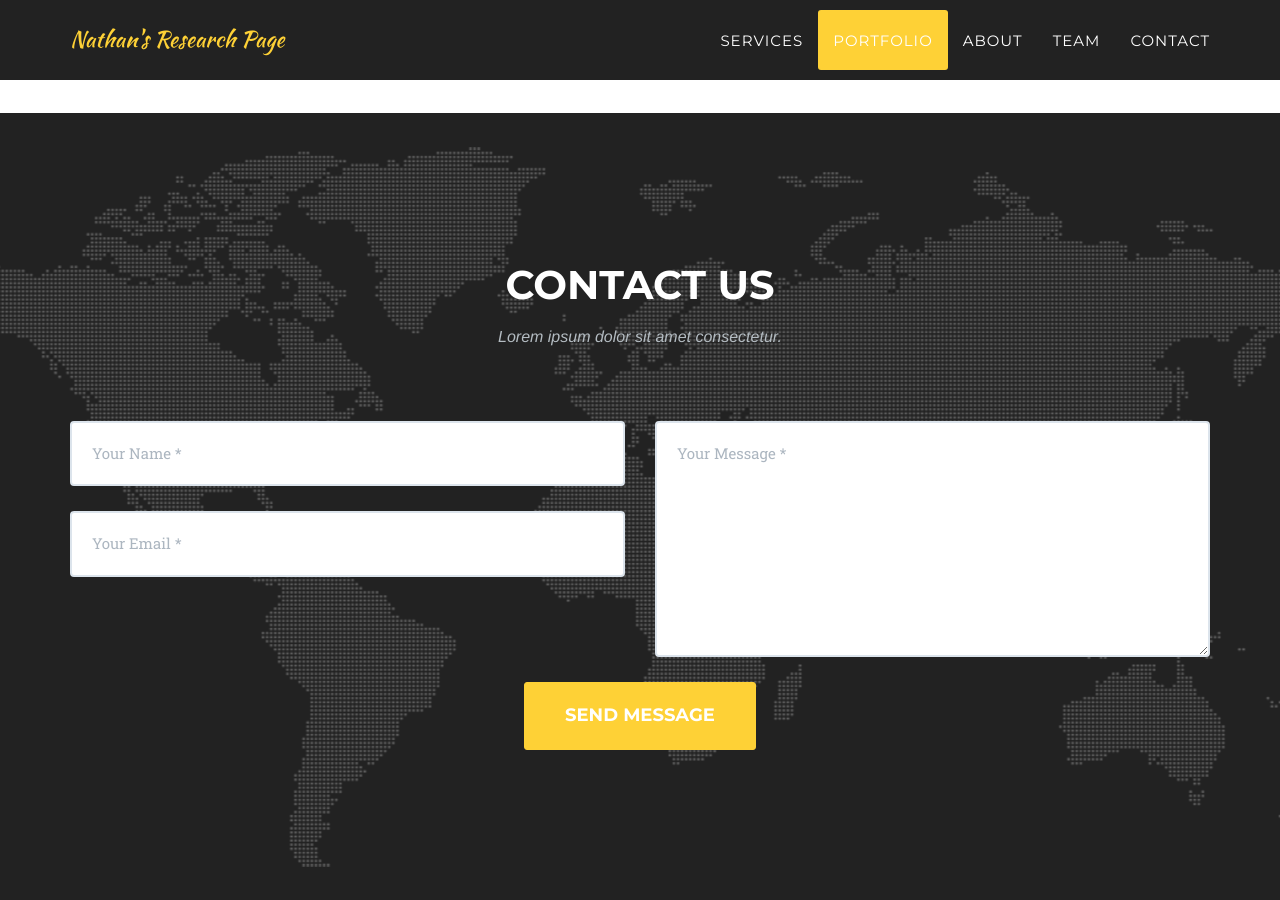
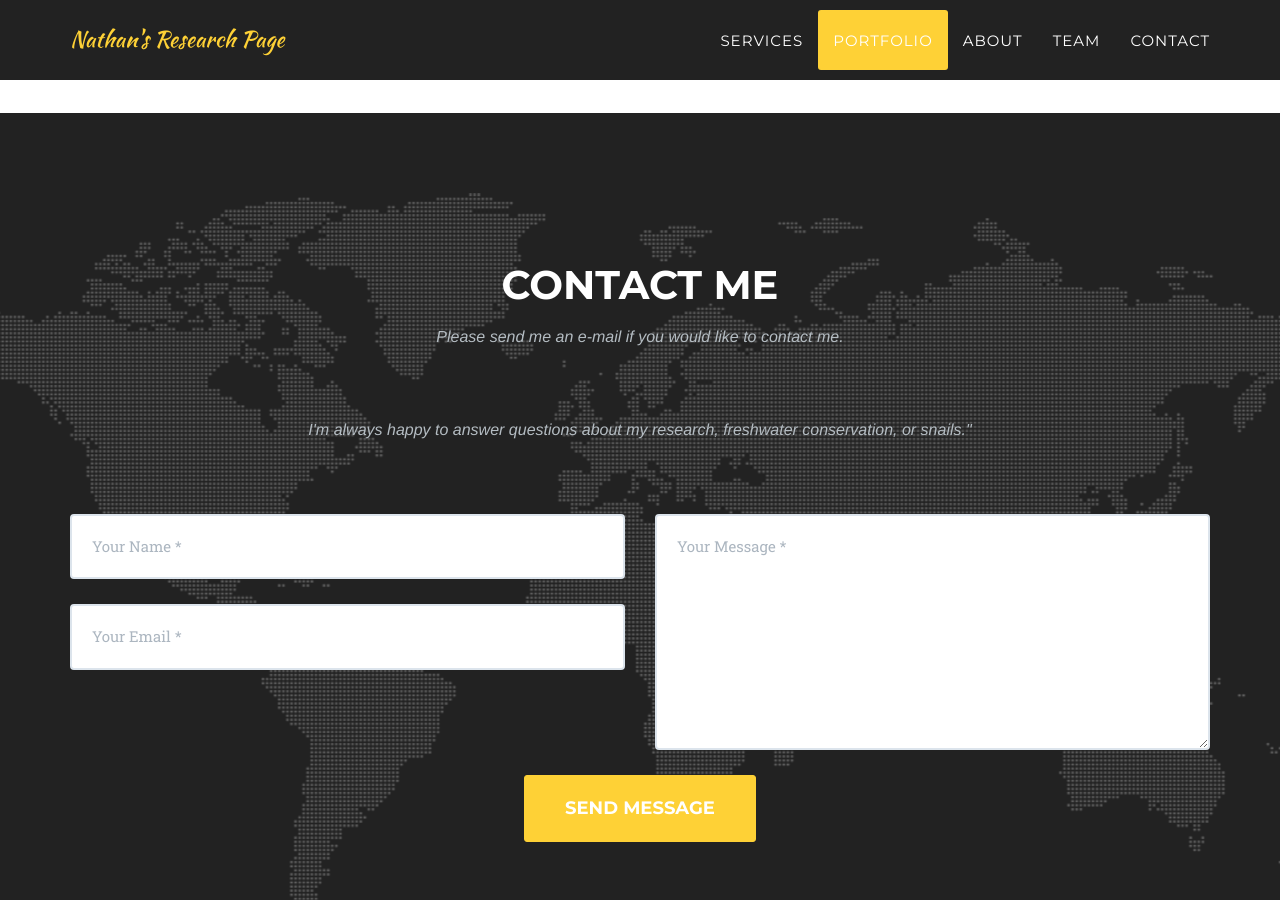
Before and after one commit to NathanWhelan/nathanwhelan.github.io, a Jekyll site: the page built from index.html, in a window 1280 px wide and 900 px high, scrolled down 4823 px. Built offline with Jekyll 4.4.1, drawn with Linux system fonts in a browser that asks for light colours; some web fonts are replaced.

Commit message:
Update contact.html

```diff
--- a/_includes/contact.html
+++ b/_includes/contact.html
@@ -2,8 +2,9 @@
         <div class="container">
             <div class="row">
                 <div class="col-lg-12 text-center">
-                    <h2 class="section-heading">Contact Us</h2>
-                    <h3 class="section-subheading text-muted">Lorem ipsum dolor sit amet consectetur.</h3>
+                    <h2 class="section-heading">Contact Me</h2>
+                    <h3 class="section-subheading text-muted">Please send me an e-mail if you would like to contact me.</h3>
+                    <h3 class="section-subheading text-muted">I'm always happy to answer questions about my research, freshwater conservation, or snails."</h3>
                 </div>
             </div>
             <div class="row">
```
